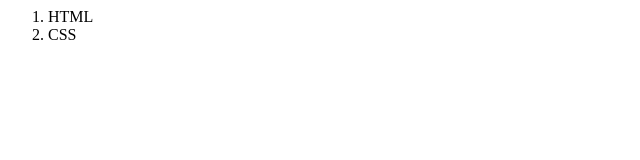
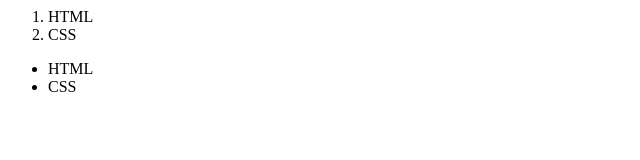
Before and after one commit to satyadev0655/Web-HTML-Practice, a website: page pages/lists.html in a window 1280 px wide. Shown: the whole page, without its empty margins (0-640 px from the left). Drawn offline with Linux system fonts and the light colour scheme.

Commit message:
1 file modified

```diff
--- a/pages/lists.html
+++ b/pages/lists.html
@@ -1,5 +1,4 @@
 <html>
-
   <body>
     <!-- Ordered List : ol-->
     <ol>
@@ -8,6 +7,10 @@
     </ol>
 
     <!-- Unordered list  ul-->
+    <ul>
+    <li>HTML</li>
+    <li>CSS</li>
+    </ul>
 
     <!-- Definition list-->
   </body>
```
Lines whose indentation alone changed are shown as unchanged.
